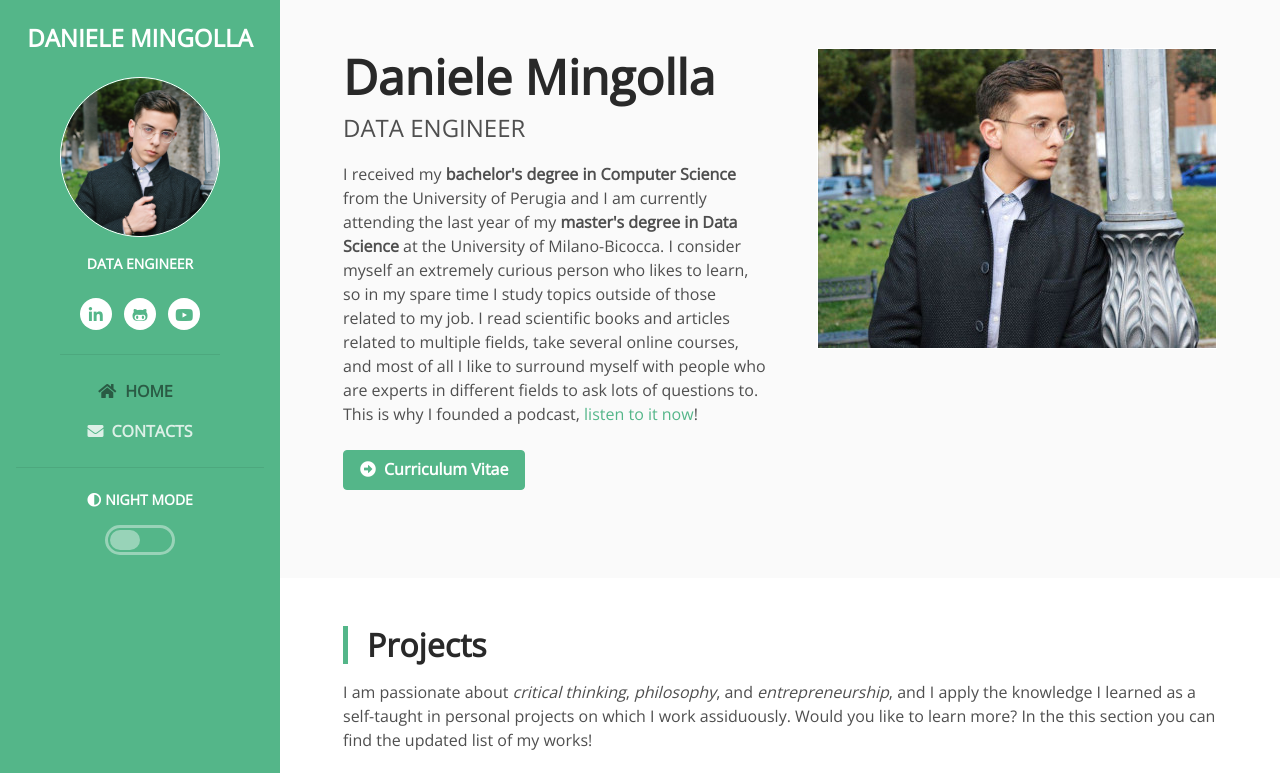
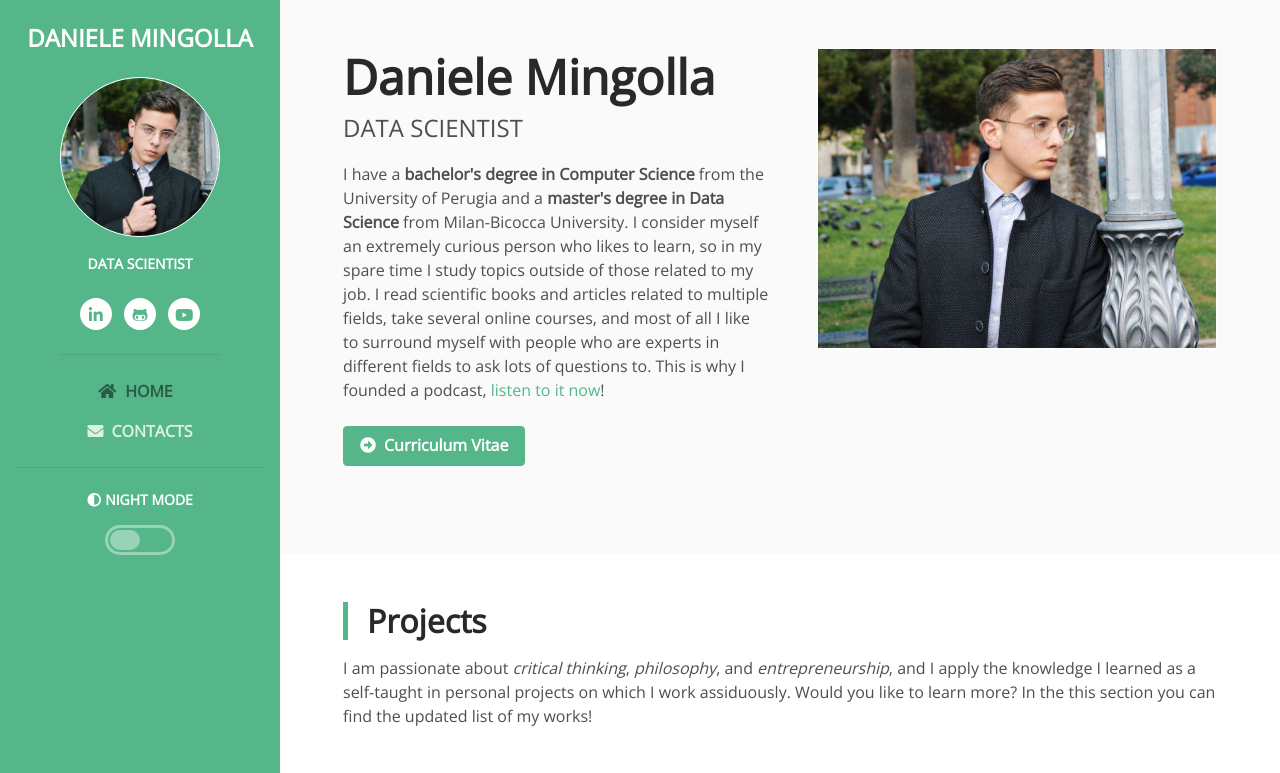
Before and after one commit to mingolladaniele/mingolladaniele.github.io, a plain HTML site: page index.html in a window 1280 px wide. Shown: the top 773 px of the page. Drawn offline with nearby package versions, Linux system fonts and the light colour scheme.

Commit message:
update CV + added master

```diff
--- a/index.html
+++ b/index.html
@@ -52,7 +52,7 @@
             <img class="profile-image mb-3 rounded-circle mx-auto" src="assets/images/profile.png"
               alt="Profile Picture" />
             <div class="bio mb-3">
-              <b>DATA ENGINEER</b>
+              <b>DATA SCIENTIST</b>
             </div>
             <!--//bio-->
             <ul class="social-list list-inline py-2 mx-auto">
@@ -104,12 +104,11 @@
         <div class="profile-teaser media flex-column flex-lg-row">
           <div class="media-body">
             <h2 class="name font-weight-bold mb-1">Daniele Mingolla</h2>
-            <div class="tagline mb-3">DATA ENGINEER</div>
+            <div class="tagline mb-3">DATA SCIENTIST</div>
 
             <div class="bio mb-4">
-              I received my <b>bachelor's degree in Computer Science</b> from the University of Perugia and I am
-              currently
-              attending the last year of my <b>master's degree in Data Science</b> at the University of Milano-Bicocca.
+              I have a <b>bachelor's degree in Computer Science</b> from the University of Perugia and a <b>master's
+                degree in Data Science</b> from Milan-Bicocca University.
               I consider myself an extremely curious person who likes to learn, so in my spare time I study topics
               outside
               of those related to my job. I read scientific books and articles related to multiple fields, take several
```
Also changed, not shown: contact.html (+2 -2 lines), 1 other file.
